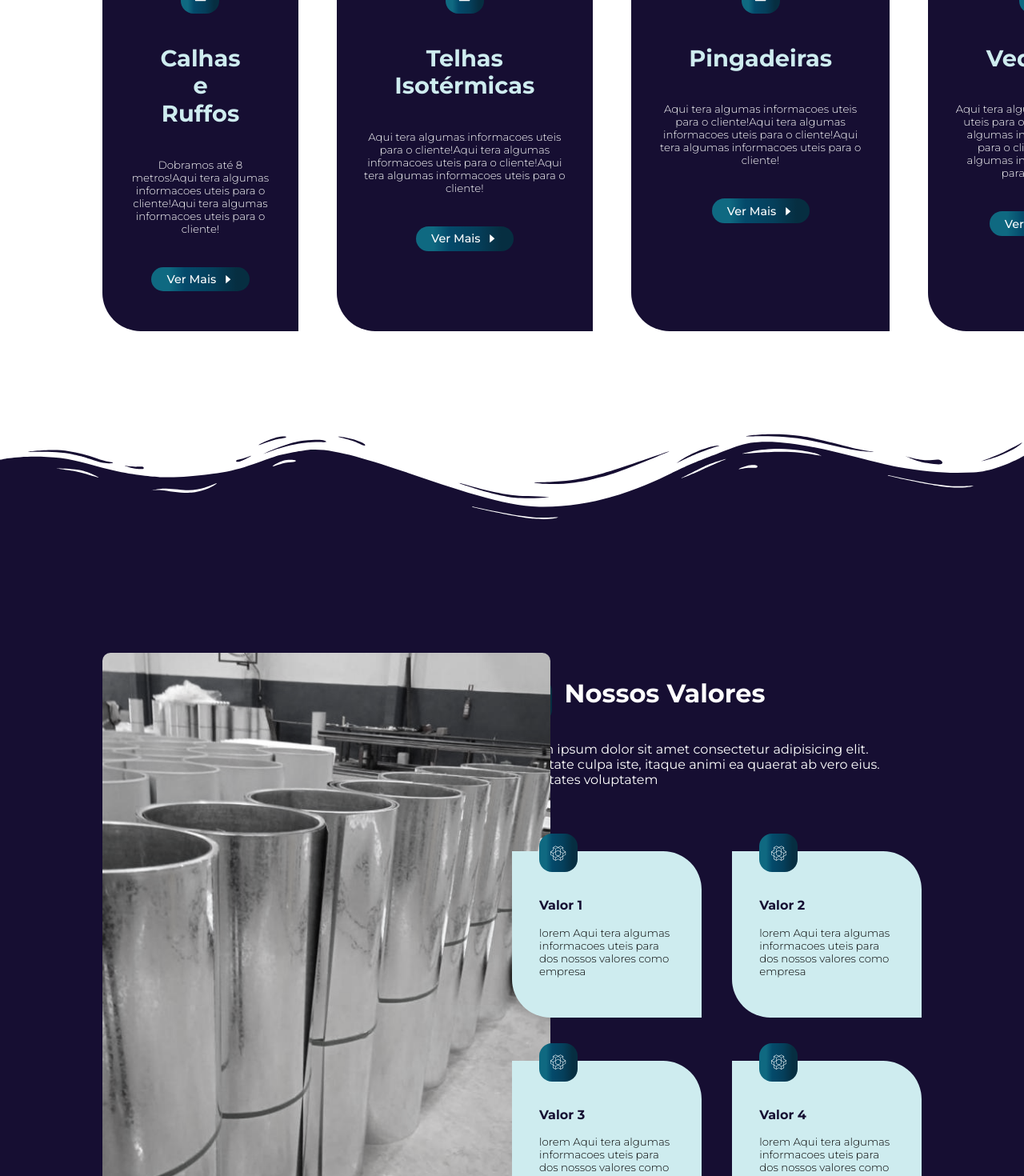
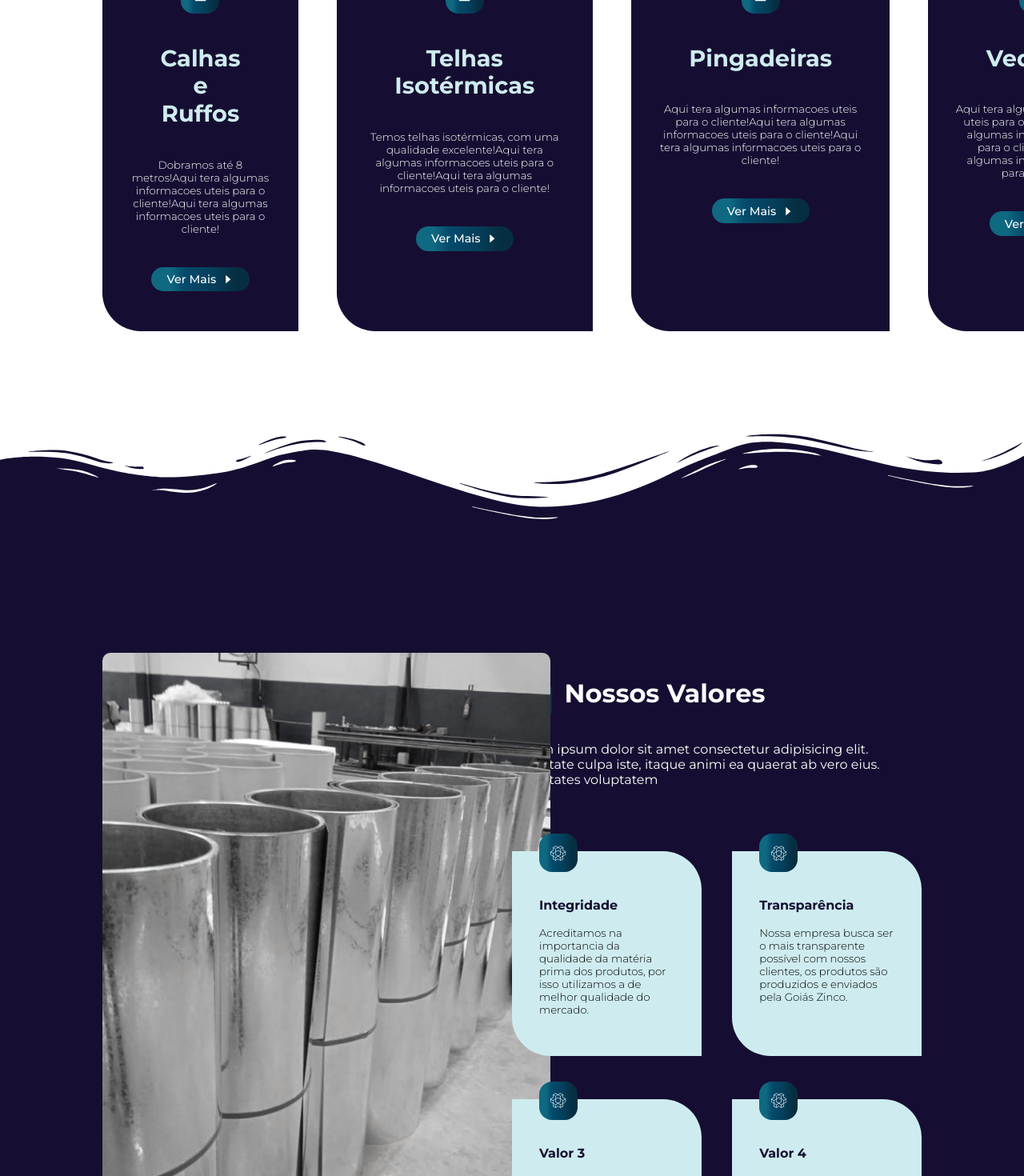
Before and after one commit to lucas-jacinto/Goias-Zinco-LP, a React (Create React App) app: page / in a window 1280 px wide. Shown: the part 1226-2696 px from the top of the page at 80% size. Built offline with nearby package versions, Linux system fonts and the light colour scheme.

Commit message:
mudancas nos textos1

```diff
--- a/src/data.js
+++ b/src/data.js
@@ -42,7 +42,7 @@ export const info = [
     icon: <FaCrown className="icon_info" />,
     title: 'Telhas Isotérmicas',
     infos:
-      'Aqui tera algumas informacoes uteis para o cliente!Aqui tera algumas informacoes uteis para o cliente!Aqui tera algumas informacoes uteis para o cliente!',
+      'Temos telhas isotérmicas, com uma qualidade excelente!Aqui tera algumas informacoes uteis para o cliente!Aqui tera algumas informacoes uteis para o cliente!',
     path: '/telhas'
   },
   {
@@ -67,14 +67,14 @@ export const valores = [
   {
     id: 1,
     icon: <SiOpenaigym />,
-    title: 'Valor 1',
-    desc: 'lorem Aqui tera algumas informacoes uteis para dos nossos valores como empresa'
+    title: 'Integridade',
+    desc: 'Acreditamos na importancia da qualidade da matéria prima dos produtos, por isso utilizamos a de melhor qualidade do mercado. '
   },
   {
     id: 2,
     icon: <SiOpenaigym />,
-    title: 'Valor 2',
-    desc: 'lorem Aqui tera algumas informacoes uteis para dos nossos valores como empresa'
+    title: 'Transparência',
+    desc: 'Nossa empresa busca ser o mais transparente possível com nossos clientes, os produtos são produzidos e enviados pela Goiás Zinco. '
   },
   {
     id: 3,
```
